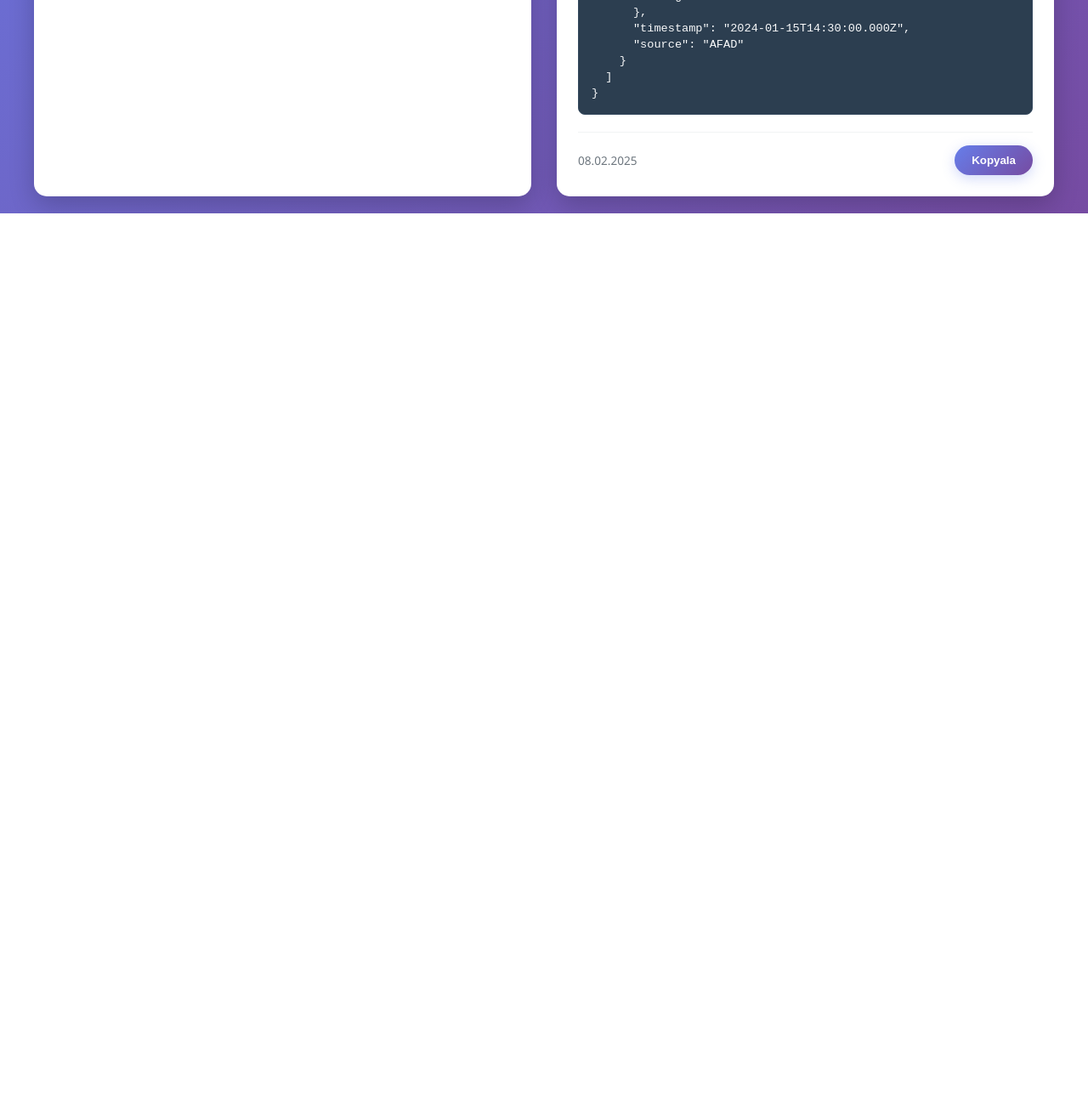
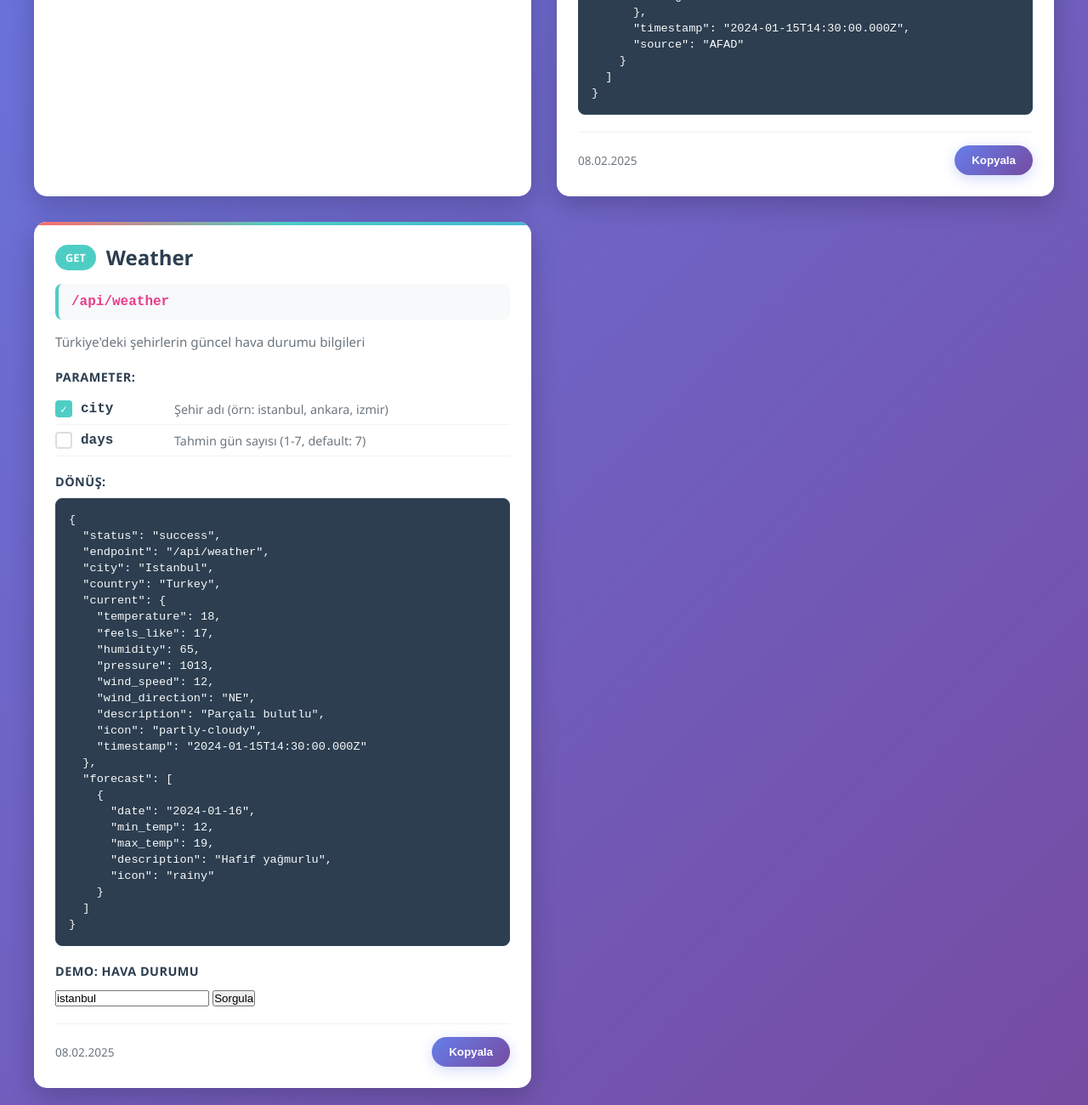
Before and after one commit to synexxd/deneme-ap-ek, a plain HTML site: page index.html in a window 1280 px wide. Shown: the part 802-2102 px from the top of the page at 85% size. Before the commit the page ends 1053 px from the top, so only its background shows below. Drawn offline with Linux system fonts and the light colour scheme.

Commit message:
Update index.html

```diff
--- a/index.html
+++ b/index.html
@@ -123,9 +123,88 @@
                     <span class="success-message" id="successDeprem">Kopyalandı!</span>
                 </div>
             </div>
+
+            <!-- 3. API Kartı: Weather -->
+            <div class="api-card">
+                <div class="api-header">
+                    <div class="method-badge get">GET</div>
+                    <div class="api-title">Weather</div>
+                </div>
+
+                <div class="endpoint">/api/weather</div>
+
+                <div class="description">
+                    Türkiye'deki şehirlerin güncel hava durumu bilgileri
+                </div>
+
+                <div class="parameters">
+                    <div class="section-title">Parameter:</div>
+                    <div class="parameter">
+                        <div class="checkbox checked">✓</div>
+                        <div class="param-name">city</div>
+                        <div class="param-desc">Şehir adı (örn: istanbul, ankara, izmir)</div>
+                    </div>
+                    <div class="parameter">
+                        <div class="checkbox"></div>
+                        <div class="param-name">days</div>
+                        <div class="param-desc">Tahmin gün sayısı (1-7, default: 7)</div>
+                    </div>
+                </div>
+
+                <div class="response">
+                    <div class="section-title">Dönüş:</div>
+                    <div class="response-code">{
+  "status": "success",
+  "endpoint": "/api/weather",
+  "city": "Istanbul",
+  "country": "Turkey",
+  "current": {
+    "temperature": 18,
+    "feels_like": 17,
+    "humidity": 65,
+    "pressure": 1013,
+    "wind_speed": 12,
+    "wind_direction": "NE",
+    "description": "Parçalı bulutlu",
+    "icon": "partly-cloudy",
+    "timestamp": "2024-01-15T14:30:00.000Z"
+  },
+  "forecast": [
+    {
+      "date": "2024-01-16",
+      "min_temp": 12,
+      "max_temp": 19,
+      "description": "Hafif yağmurlu",
+      "icon": "rainy"
+    }
+  ]
+}</div>
+                </div>
+
+                <!-- Weather Demo Alanı -->
+                <div class="weather-demo">
+                    <div class="section-title">Demo: Hava Durumu</div>
+                    <div class="weather-container">
+                        <div class="weather-input-group">
+                            <input type="text" id="weatherCity" class="weather-input" placeholder="Şehir adı girin (örn: istanbul)" value="istanbul">
+                            <button class="weather-btn" id="getWeather">Sorgula</button>
+                        </div>
+                        <div id="weatherResult" class="weather-result"></div>
+                    </div>
+                </div>
+
+                <div class="api-footer">
+                    <div class="date">08.02.2025</div>
+                    <button class="copy-btn" onclick="copyToClipboard('weather')">
+                        Kopyala
+                    </button>
+                    <span class="success-message" id="successWeather">Kopyalandı!</span>
+                </div>
+            </div>
         </div>
     </div>
 
+    <script src="weather.js"></script>
     <script>
         function copyToClipboard(type) {
             let responseCode;
@@ -161,6 +240,37 @@
     }
   ]
 }`;
+            } else if (type === 'weather') {
+                responseCode = `// Hava Durumu API Kullanımı
+GET /api/weather?city=istanbul
+
+// Response:
+{
+  "status": "success",
+  "endpoint": "/api/weather",
+  "city": "Istanbul",
+  "country": "Turkey",
+  "current": {
+    "temperature": 18,
+    "feels_like": 17,
+    "humidity": 65,
+    "pressure": 1013,
+    "wind_speed": 12,
+    "wind_direction": "NE",
+    "description": "Parçalı bulutlu",
+    "icon": "partly-cloudy",
+    "timestamp": "2024-01-15T14:30:00.000Z"
+  },
+  "forecast": [
+    {
+      "date": "2024-01-16",
+      "min_temp": 12,
+      "max_temp": 19,
+      "description": "Hafif yağmurlu",
+      "icon": "rainy"
+    }
+  ]
+}`;
             }
 
             navigator.clipboard.writeText(responseCode).then(() => {
```
